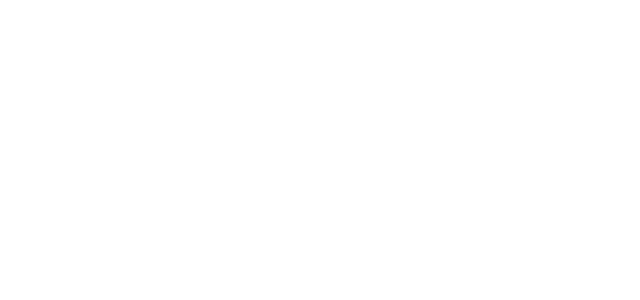
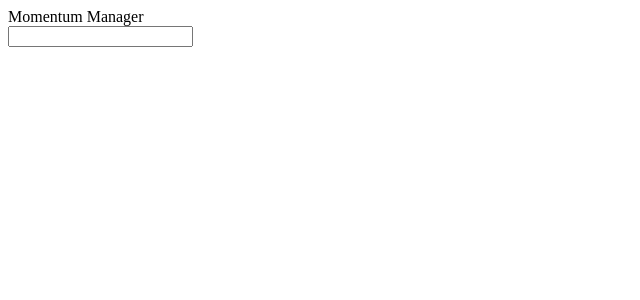
Before and after one commit to ianjleblanc/momentum-magnifier, a React (Create React App) app: page / in a window 1280 px wide. Shown: the top 300 px of the page, without its empty margins (0-640 px from the left). Built offline with nearby package versions, Linux system fonts and the light colour scheme.

Commit message:
change title

```diff
--- a/public/index.html
+++ b/public/index.html
@@ -24,20 +24,11 @@
       work correctly both with client-side routing and a non-root public URL.
       Learn how to configure a non-root public URL by running `npm run build`.
     -->
-    <title>React App</title>
+    <title>Momentum Manager</title>
   </head>
   <body>
     <noscript>You need to enable JavaScript to run this app.</noscript>
     <div id="root"></div>
-    <!--
-      This HTML file is a template.
-      If you open it directly in the browser, you will see an empty page.
 
-      You can add webfonts, meta tags, or analytics to this file.
-      The build step will place the bundled scripts into the <body> tag.
-
-      To begin the development, run `npm start` or `yarn start`.
-      To create a production bundle, use `npm run build` or `yarn build`.
-    -->
   </body>
 </html>
--- a/src/App.js
+++ b/src/App.js
@@ -3,7 +3,11 @@
 
 function App() {
   return (
-    <TodoList />
+    <div>
+      <TodoList />
+      <input type="text" />
+    </div>
+
   )
 }
 
--- a/src/TodoList.js
+++ b/src/TodoList.js
@@ -3,7 +3,7 @@
 export default function TodoList() {
     return (
         <div>
-
+            Momentum Manager
         </div>
     )
 }
```
